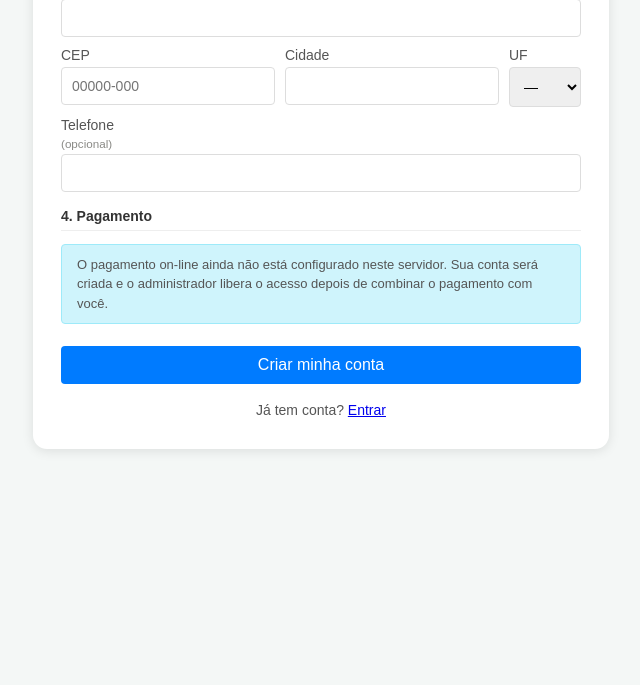
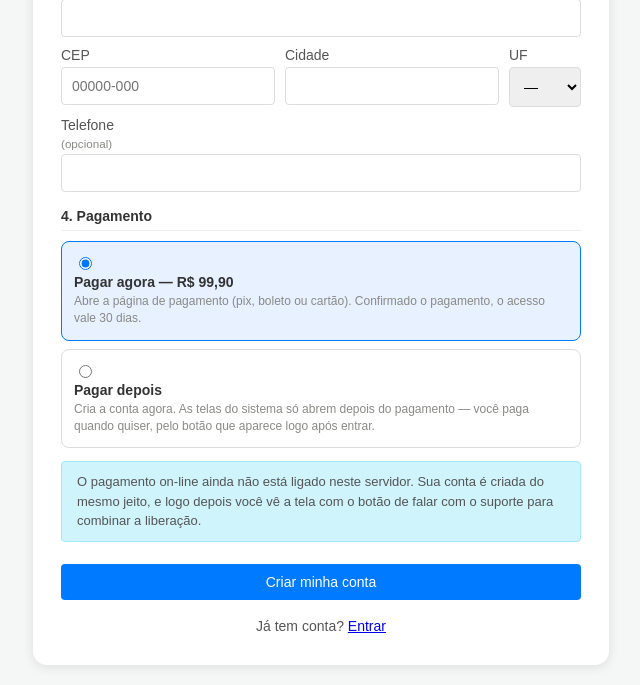
Before and after one commit to gustc50/CRM, a Flask app: page /cadastro in a window 1280 px wide. Shown: the part 940-1625 px from the top of the page, without its empty margins (319-959 px from the left). Before the commit the page ends 1391 px from the top, so only its background shows below. Run offline with Flask 3, Linux system fonts and the light colour scheme.

Commit message:
Cadastro termina na tela de pagamento e suporte pelo WhatsApp
Corrige o cadastro que caía direto no login. Eram duas causas somadas: em
servidor sem o token do Asaas configurado, a seção de pagamento sumia inteira
do formulário — nem "pagar agora" nem "pagar depois" apareciam — e, além
disso, o cadastro sempre terminava mandando a pessoa para a tela de entrada.

Agora as duas opções de pagamento aparecem sempre. Sem o Asaas ligado, o que
muda é só o desfecho: a cobrança não é gerada e a tela explica o motivo, em
vez de a escolha desaparecer. E o cadastro termina com a pessoa já logada na
tela de bloqueio, onde ela vê a situação da conta e o que fazer a respeito,
em vez de voltar ao login sem explicação. O contador, que não paga, entra
direto na lista de clientes dele.

A tela de bloqueio ganha, lado a lado, "Realizar pagamento" — que gera a
cobrança e abre a página de pagamento — e "Falar com o suporte", que abre a
conversa no WhatsApp com a mensagem pronta, identificando nome, e-mail e
empresa de quem pede ajuda. O número é cadastrado pelo admin em Assinaturas,
guardado só com dígitos e com o 55 completado quando vem sem o código do
país. Sem número cadastrado o botão não aparece, para não mandar ninguém
para um número errado, e a tela orienta a procurar o administrador.

O suporte também aparece para quem foi bloqueado pelo administrador e para
quem está sem empresa vinculada — antes essas telas não davam saída nenhuma.

Corrige ainda o layout das ações, visto só na captura de tela: os blocos
herdavam o estilo de cartão branco do `form` comum, virando caixas dentro da
caixa, e encolhiam até o tamanho do texto porque o `form` base é uma linha
flex.

A suíte do autocadastro foi de 45 para 59 conferências, cobrindo o link do
WhatsApp (DDI, mensagem pronta, número que já vem com 55), o cadastro em
servidor sem Asaas e o desfecho na tela de bloqueio. As quatro suítes passam
em banco limpo, e as telas foram conferidas em captura no computador e no
celular.

Co-Authored-By: Claude Opus 5 <noreply@anthropic.com>
Claude-Session: https://claude.ai/code/session_014yPmz2zF9scw1A7VyvP3Mg

```diff
--- a/erp/app.py
+++ b/erp/app.py
@@ -12,6 +12,7 @@ import threading
 import uuid
 from collections import defaultdict
 from datetime import date, datetime, timedelta
+from urllib.parse import quote
 
 from flask import (
     Flask, Response, abort, flash, jsonify, redirect, render_template, request,
@@ -1488,7 +1489,32 @@ def sem_acesso():
                            # Só faz sentido oferecer pagamento a quem está
                            # barrado por assinatura: quem o admin bloqueou na
                            # mão não se desbloqueia pagando.
-                           pode_pagar=(motivo == 'assinatura' and asaas.configurado()))
+                           pode_pagar=(motivo == 'assinatura'),
+                           link_suporte=link_do_suporte(usuario))
+
+
+def link_do_suporte(usuario=None):
+    """Conversa no WhatsApp com o suporte, já com a pessoa identificada.
+
+    Devolve None quando o administrador ainda não cadastrou o número — é
+    melhor não mostrar o botão do que mandar a pessoa para um número errado.
+    """
+    numero = re.sub(r'\D', '', fiscal_sync.sistema_get('suporte_whatsapp'))
+    if not numero:
+        return None
+
+    # Número brasileiro digitado sem o código do país ganha o 55.
+    if len(numero) in (10, 11):
+        numero = f'55{numero}'
+
+    if usuario is not None:
+        empresa = usuario.empresa.nome if usuario.empresa else 'sem empresa'
+        texto = (f'Olá! Sou {usuario.nome} ({usuario.email}), da {empresa}. '
+                 f'Preciso de ajuda com o acesso ao sistema.')
+    else:
+        texto = 'Olá! Preciso de ajuda com o sistema.'
+
+    return f'https://wa.me/{numero}?text={quote(texto)}'
 
 
 # ------------------------------------------------------------------ #
@@ -1634,16 +1660,17 @@ def cadastro():
     origem = request.remote_addr or 'desconhecido'
 
     if dados['papel'] == PAPEL_CONTADOR:
-        auth.criar_usuario(
+        contador = auth.criar_usuario(
             dados['email'], dados['senha'], dados['nome'], papel=PAPEL_CONTADOR,
             cpf_cnpj=dados['cpf_cnpj'], endereco=dados['endereco'], cep=dados['cep'],
             cidade=dados['cidade'], uf=dados['uf'], telefone=dados['telefone'],
         )
         db.session.commit()
         _registrar_cadastro(origem)
-        flash('Conta de contador criada. Entre e peça ao seu cliente para informar '
-              'o seu e-mail na aba Contabilidade dele.', 'sucesso')
-        return redirect(url_for('login'))
+        auth.entrar(contador)
+        flash('Conta criada! Peça ao seu cliente para informar o seu e-mail na aba '
+              'Contabilidade do sistema dele — é isso que libera o acesso.', 'sucesso')
+        return redirect(url_for('inicio'))
 
     # Cliente: nasce com a empresa, mas sem assinatura — o acesso às telas só
     # abre quando um pagamento for confirmado.
@@ -1667,23 +1694,22 @@ def cadastro():
     db.session.commit()
     _registrar_cadastro(origem)
 
-    if dados['pagamento'] == 'depois' or not asaas.configurado():
-        if dados['pagamento'] == 'agora':
-            flash('A cobrança automática ainda não está disponível. Sua conta foi '
-                  'criada e o acesso abre assim que o pagamento for combinado.', 'erro')
-        else:
-            flash('Conta criada. O acesso às telas abre quando o pagamento for '
-                  'confirmado — entre e escolha "Pagar agora" quando quiser.', 'sucesso')
-        return redirect(url_for('login'))
-
-    # Pagar agora: entra já logado e segue para o link de pagamento. Mesmo
-    # assim o acesso continua barrado até o Asaas confirmar.
+    # Entra já logado em todos os casos. Mandar de volta para o login deixava
+    # a pessoa sem entender o que aconteceu com a conta que acabou de criar;
+    # na tela de bloqueio ela vê a situação e os botões de pagar e de suporte.
     auth.entrar(usuario)
+
+    if dados['pagamento'] == 'depois':
+        flash('Conta criada! O acesso às telas abre quando o pagamento for '
+              'confirmado — é só clicar em "Realizar pagamento" quando quiser.',
+              'sucesso')
+        return redirect(url_for('sem_acesso'))
+
     try:
         _, link = asaas.criar_cobranca(empresa, data_path('.chave_secreta'),
                                        url_base=os.environ.get('ERP_ASAAS_URL'))
     except asaas.ErroAsaas as exc:
-        flash(f'Conta criada, mas não deu para gerar a cobrança: {exc}', 'erro')
+        flash(f'Conta criada, mas não deu para gerar a cobrança agora: {exc}', 'erro')
         return redirect(url_for('sem_acesso'))
 
     return redirect(link)
@@ -3281,6 +3307,7 @@ def admin_assinaturas():
         asaas=asaas.configuracao(),
         ultima_verificacao=fiscal_sync.sistema_get('asaas_ultima_verificacao') or '',
         ultimo_resultado=fiscal_sync.sistema_get('asaas_ultimo_resultado') or '',
+        suporte_whatsapp=fiscal_sync.sistema_get('suporte_whatsapp'),
     )
 
 
@@ -3298,6 +3325,14 @@ def admin_asaas_configurar():
             'asaas_token_cripto',
             fiscal_certificado.criptografar_senha(token, data_path('.chave_secreta')),
         )
+
+    # Número do suporte: guardado só com dígitos, para montar o link do
+    # WhatsApp sem depender de como o admin digitou.
+    whatsapp = re.sub(r'\D', '', request.form.get('suporte_whatsapp', ''))
+    if whatsapp and len(whatsapp) < 10:
+        flash('Número de WhatsApp muito curto — informe com DDD.', 'erro')
+        return redirect(url_for('admin_assinaturas'))
+    fiscal_sync.sistema_set('suporte_whatsapp', whatsapp)
 
     valor = request.form.get('valor', '').strip().replace(',', '.')
     if valor:
--- a/erp/static/style.css
+++ b/erp/static/style.css
@@ -857,9 +857,49 @@ input[type="file"] {
 /* Na tela de bloqueio as ações ficam empilhadas; o "Sair" acompanha a
    largura dos botões acima em vez de ficar solto no canto. */
 .tela-login .form-acoes { margin-top: 12px; }
-.tela-login .form-acoes .btn-acao {
+.tela-login .form-acoes .btn-acao,
+.tela-login .form-acoes > button {
     width: 100%;
     padding: 10px;
     font-size: 14px;
     text-align: center;
 }
+
+/* Nas telas de entrada o formulario nao e um cartao: a caixa branca ja e a
+   moldura. Sem isto, cada form vira um cartao dentro do outro. */
+.tela-login form {
+    background: none;
+    box-shadow: none;
+    padding: 0;
+    margin: 0 0 10px;
+    /* O `form` base e uma linha flex; aqui tudo empilha e ocupa a largura
+       toda, senao os blocos de acao encolhem ate o tamanho do texto. */
+    flex-direction: column;
+    align-items: stretch;
+}
+
+/* Pagar e falar com o suporte lado a lado na tela de bloqueio. */
+.acoes-lado-a-lado {
+    display: flex;
+    align-items: stretch;
+    gap: 10px;
+    margin-top: 16px;
+}
+.acoes-lado-a-lado > form { flex: 1; display: flex; margin: 0; }
+.acoes-lado-a-lado button,
+.acoes-lado-a-lado .btn-acao {
+    flex: 1;
+    display: flex;
+    align-items: center;
+    justify-content: center;
+    padding: 11px 8px;
+    font-size: 14px;
+    line-height: 1.2;
+    text-align: center;
+}
+.btn-whatsapp { background: #25d366; }
+.btn-whatsapp:hover { background: #1da851; }
+
+@media (max-width: 460px) {
+    .acoes-lado-a-lado { flex-direction: column; }
+}
--- a/erp/templates/admin_assinaturas.html
+++ b/erp/templates/admin_assinaturas.html
@@ -44,6 +44,12 @@
         Mensalidade (R$) <small>(cobrada de quem se cadastra pelo site)</small>
         <input type="number" name="valor" step="0.01" min="0" value="{{ '%.2f'|format(asaas.valor) }}">
     </label>
+    <label>
+        WhatsApp do suporte
+        <small>(com DDD; aparece como "Falar com o suporte" para quem está bloqueado)</small>
+        <input type="text" name="suporte_whatsapp" maxlength="20"
+               placeholder="11999998888" value="{{ suporte_whatsapp }}">
+    </label>
     <div class="form-acoes">
         <button type="submit">Salvar</button>
     </div>
--- a/erp/templates/criar_conta.html
+++ b/erp/templates/criar_conta.html
@@ -118,7 +118,6 @@
             <div class="so-cliente">
                 <h3 class="titulo-secao">4. Pagamento</h3>
 
-                {% if cobranca_disponivel %}
                 <div class="escolha-cartoes">
                     <label class="cartao-escolha">
                         <input type="radio" name="pagamento" value="agora"
@@ -135,17 +134,17 @@
                         <span class="cartao-corpo">
                             <strong>Pagar depois</strong>
                             <small>Cria a conta agora. As telas do sistema só abrem
-                                   depois do pagamento — você paga quando quiser, pela
-                                   própria tela de entrada.</small>
+                                   depois do pagamento — você paga quando quiser, pelo
+                                   botão que aparece logo após entrar.</small>
                         </span>
                     </label>
                 </div>
-                {% else %}
-                <input type="hidden" name="pagamento" value="depois">
+
+                {% if not cobranca_disponivel %}
                 <p class="aviso-cadastro">
-                    O pagamento on-line ainda não está configurado neste servidor.
-                    Sua conta será criada e o administrador libera o acesso depois
-                    de combinar o pagamento com você.
+                    O pagamento on-line ainda não está ligado neste servidor. Sua conta
+                    é criada do mesmo jeito, e logo depois você vê a tela com o botão de
+                    falar com o suporte para combinar a liberação.
                 </p>
                 {% endif %}
             </div>
```
Also changed, not shown: erp/templates/sem_acesso.html (+29 -6 lines), erp/README.md.
